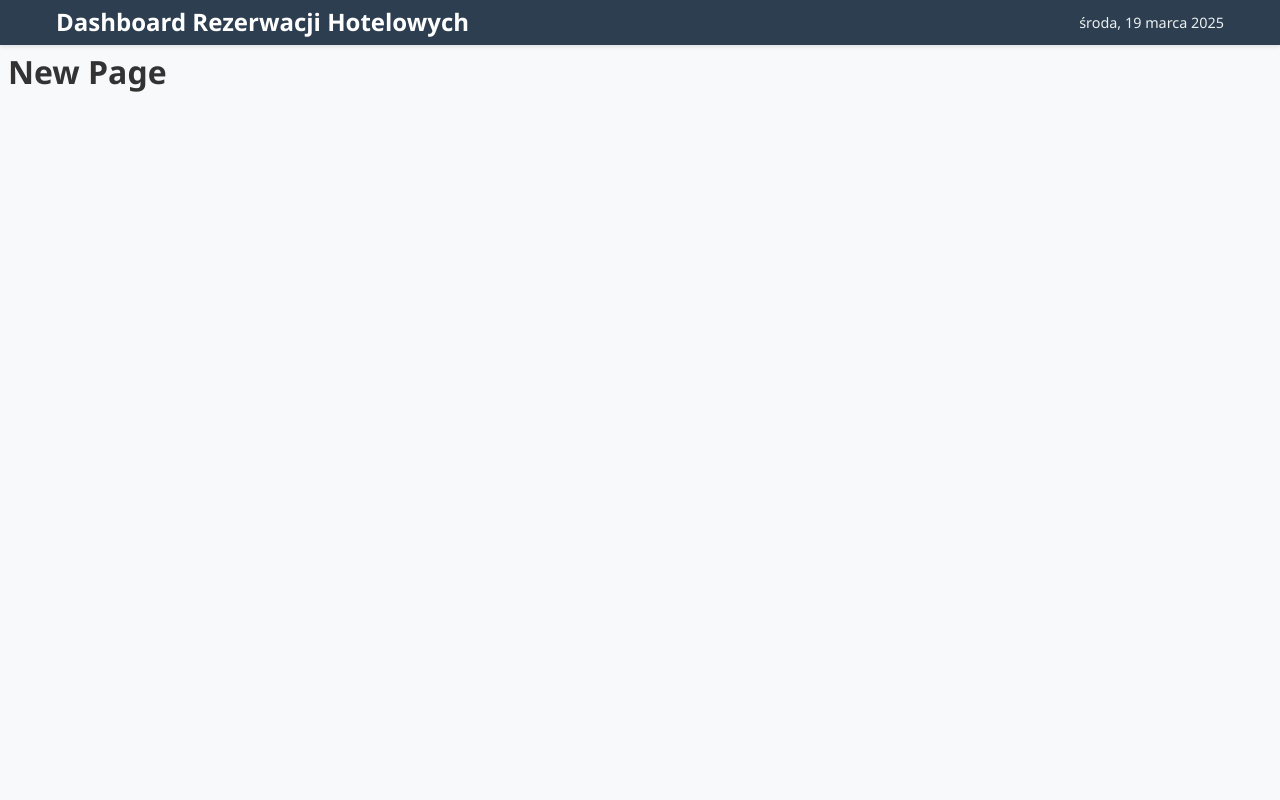
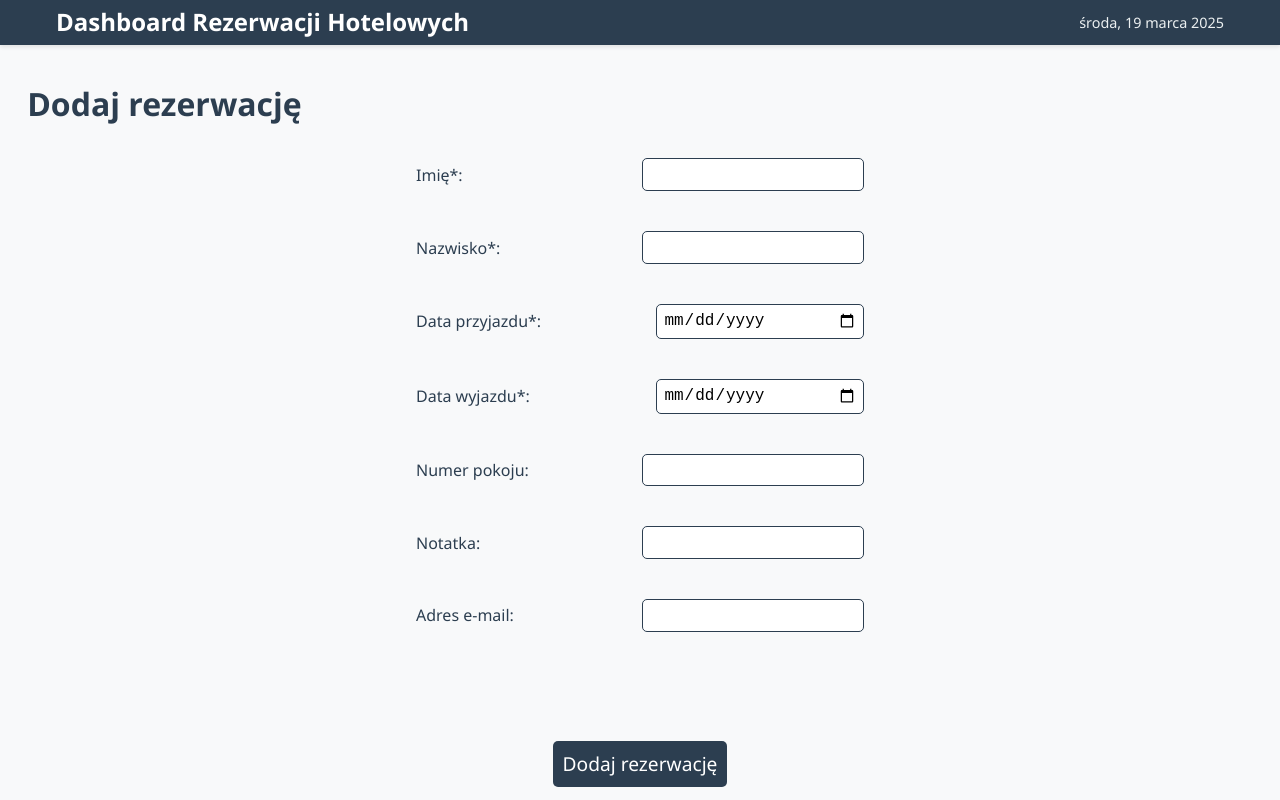
Before and after one commit to MagicianPL/ReservationsDashboard, a React (Vite) app: page /add in a window 1280 px wide. Built offline with nearby package versions, Linux system fonts and the light colour scheme.

Commit message:
Adding new reservation feature implemented

```diff
--- a/src/App.tsx
+++ b/src/App.tsx
@@ -1,14 +1,41 @@
-import { useState, useEffect } from 'react'
+import { useState, useEffect, useMemo } from 'react'
 import './App.css'
 import ReservationBoard from './components/ReservationsDashboard/ReservationBoard'
 import Header from './components/Header/Header'
 import { Reservation } from './types/reservation'
 import reservationsData from './data/reservations.json'
 import { mapResponseObjectToReservation } from './utils/reservationUtils'
+import { BrowserRouter, Route, Routes } from 'react-router'
+import CreateReservation from './components/CreateReservation/CreateReservation'
+
+interface HomePageProps {
+  loading: boolean;
+  reservations: Reservation[];
+};
+
+const HomePage: React.FC<HomePageProps> = ({ loading, reservations }) => {
+  return (
+    <div className="app-container">
+      <Header />
+      <main className="main-content">
+        {loading ? (
+          <div className="loading">Ładowanie danych rezerwacji...</div>
+        ) : (
+          <ReservationBoard reservations={reservations} />
+        )}
+      </main>
+    </div>
+  );
+};
 
 function App() {
   const [reservations, setReservations] = useState<Reservation[]>([])
   const [loading, setLoading] = useState(true)
+
+  const reservedRooms = useMemo(() => {
+    const roomNumbers = reservations.map(reservation => reservation.roomNumber);
+    return new Set(roomNumbers);
+  }, [reservations]);
 
   useEffect(() => {
     setTimeout(() => {
@@ -24,16 +51,12 @@ function App() {
   }, [])
 
   return (
-    <div className="app-container">
-      <Header />
-      <main className="main-content">
-        {loading ? (
-          <div className="loading">Ładowanie danych rezerwacji...</div>
-        ) : (
-          <ReservationBoard reservations={reservations} />
-        )}
-      </main>
-    </div>
+    <BrowserRouter>
+      <Routes>
+        <Route path="/" element={<HomePage loading={loading} reservations={reservations} />} />
+        <Route path="/add" element={<CreateReservation reservations={reservations} setReservations={setReservations} reservedRooms={reservedRooms} />} />
+      </Routes>
+    </BrowserRouter>
   )
 }
 
--- /dev/null
+++ b/src/components/CreateReservation/CreateReservation.css
@@ -0,0 +1,59 @@
+.page-title {
+    margin: 2rem 0 2rem 1.2rem;
+    color: #2c3e50;
+}
+
+form {
+    display: flex;
+    margin-top: 2.2rem;
+    justify-content: center;
+}
+
+.form-content {
+    display: flex;
+    flex-direction: column;
+    align-items: center;
+    gap: 2.5rem;
+    min-width: 28rem;
+}
+
+.form-input {
+    margin-left: 1.8rem;
+}
+
+form label {
+    color: #2c3e50;
+    width: 100%;
+    display: flex;
+    justify-content: space-between;
+    align-items: center;
+    font-size: 1rem;
+}
+
+form input {
+    border-radius: 5px;
+    padding: 0.4rem;
+    border: 1px solid #2c3e50;
+    font-size: 1rem;
+    min-width: 13rem;
+}
+
+input:focus {
+    border: 1px solid rgb(52, 152, 219);
+}
+
+.form-error {
+    color: red;
+    min-height: 1.5rem;
+}
+
+form button {
+    background-color: #2c3e50;
+    border-radius: 5px;
+    padding: 0.6rem;
+    border: none;
+    color: white;
+    font-size: 1.2rem;
+    font-weight: 500;
+    margin-top: 0.3rem;
+}
--- a/src/components/CreateReservation/CreateReservation.tsx
+++ b/src/components/CreateReservation/CreateReservation.tsx
@@ -1,13 +1,115 @@
 import React from 'react';
 import Header from '../Header/Header';
 import '../../App.css';
+import './CreateReservation.css';
+import { getTodayDateForDateInput } from '../../utils/dateFormatters';
+import { Reservation } from '../../types/reservation';
+import { emailRegex } from '../../utils/reservationUtils';
+import { useNavigate } from 'react-router';
 
-const CreateReservation: React.FC = () => {
+interface CreateReservationProps {
+    reservations: Reservation[];
+    setReservations: React.Dispatch<React.SetStateAction<Reservation[]>>;
+    reservedRooms: Set<string | undefined>;
+}
+
+const CreateReservation: React.FC<CreateReservationProps> = ({ reservations, setReservations, reservedRooms }) => {
+    const [formState, setFormState] = React.useState({
+        firstName: '',
+        lastName: '',
+        arrivalDate: '',
+        departureDate: '',
+        roomNumber: '',
+        notes: '',
+        email: '',
+    });
+    const [formError, setFormError] = React.useState('');
+    const navigate = useNavigate();
+
+    const handleInputChange = (event: React.ChangeEvent<HTMLInputElement>) => {
+        const { name, value } = event.target;
+
+        setFormState(prevState => ({
+            ...prevState,
+            [name]: value,
+        }))
+    };
+
+    const handleFormSubmit = (event: React.FormEvent<HTMLFormElement>) => {
+        event.preventDefault();
+        setFormError('');
+
+        if (!formState.firstName || !formState.lastName || !formState.arrivalDate || !formState.departureDate) {
+            setFormError('Wymagane pola są niewypełnione.');
+            return;
+        };
+
+        if (formState.email.length && !emailRegex.test(formState.email)) {
+            setFormError('Wprowadź poprawny adres e-mail.');
+            return;
+        }
+
+        if (formState.roomNumber && reservedRooms.has(formState.roomNumber)) {
+            setFormError('Pokój o podanym numerze jest już zarezerwowany.');
+            return;
+        }
+
+        // Create new reservation and set it to a state
+        const status = getTodayDateForDateInput() === formState.arrivalDate ? 'Due In' : 'Reserved';
+        const newReservation: Reservation = {
+            id: `res-${reservations.length + 1}`,
+            guestName: `${formState.firstName} ${formState.lastName}`,
+            checkInDate: formState.arrivalDate,
+            checkOutDate: formState.departureDate,
+            status,
+            roomNumber: formState.roomNumber,
+            notes: formState.notes,
+            email: formState.email,
+        };
+        setReservations(prevState => [...prevState, newReservation]);
+        navigate('/');
+    };
+
+
     return (
         <div className="app-container">
             <Header />
             <main className="main-content">
-                <h1>New Page</h1>
+                <h1 className='page-title'>Dodaj rezerwację</h1>
+                <form onSubmit={handleFormSubmit}>
+                    <div className='form-content'>
+                        <label>
+                            Imię*:
+                            <input type="text" className='form-input' name='firstName' value={formState.firstName} onChange={e => handleInputChange(e)} />
+                        </label>
+                        <label>
+                            Nazwisko*:
+                            <input type="text" className='form-input' name='lastName' value={formState.lastName} onChange={e => handleInputChange(e)} />
+                        </label>
+                        <label>
+                            Data przyjazdu*:
+                            <input type="date" className='form-input' name='arrivalDate' value={formState.arrivalDate} onChange={e => handleInputChange(e)} min={getTodayDateForDateInput()} />
+                        </label>
+                        <label>
+                            Data wyjazdu*:
+                            <input type="date" className='form-input' name='departureDate' value={formState.departureDate} onChange={e => handleInputChange(e)} min={formState.arrivalDate || undefined} />
+                        </label>
+                        <label>
+                            Numer pokoju:
+                            <input type="number" className='form-input' name='roomNumber' value={formState.roomNumber} onChange={e => handleInputChange(e)} />
+                        </label>
+                        <label>
+                            Notatka:
+                            <input type="text" className='form-input' name='notes' value={formState.notes} onChange={e => handleInputChange(e)} />
+                        </label>
+                        <label>
+                            Adres e-mail:
+                            <input type="email" className='form-input' name='email' value={formState.email} onChange={e => handleInputChange(e)} />
+                        </label>
+                        <p className='form-error'>{formError}</p>
+                        <button type="submit">Dodaj rezerwację</button>
+                    </div>
+                </form>
             </main>
         </div>
     );
--- a/src/main.tsx
+++ b/src/main.tsx
@@ -1,17 +1,10 @@
 import { StrictMode } from 'react'
 import { createRoot } from 'react-dom/client'
-import { BrowserRouter, Route, Routes } from 'react-router'
 import './index.css'
 import App from './App.tsx'
-import CreateReservation from './components/CreateReservation/CreateReservation.tsx'
 
 createRoot(document.getElementById('root')!).render(
   <StrictMode>
-    <BrowserRouter>
-      <Routes>
-        <Route path="/" element={<App />} />
-        <Route path="/add" element={<CreateReservation />} />
-      </Routes>
-    </BrowserRouter>
+    <App />
   </StrictMode>
 )
--- a/src/utils/dateFormatters.ts
+++ b/src/utils/dateFormatters.ts
@@ -6,3 +6,12 @@ export const formatDate = (dateString: string): string => {
     year: 'numeric'
   });
 };
+
+export const getTodayDateForDateInput = (): string => {
+const today = new Date();
+const year = today.getFullYear();
+const month = String(today.getMonth() + 1).padStart(2, '0');
+const day = String(today.getDate()).padStart(2, '0');
+
+return `${year}-${month}-${day}`;
+};
--- a/src/utils/reservationUtils.ts
+++ b/src/utils/reservationUtils.ts
@@ -20,3 +20,5 @@ export const mapResponseObjectToReservation = (data: ReservationResponse): Reser
     email: data.email
   };
 };
+
+export const emailRegex = /^[^\s@]+@[^\s@]+\.[^\s@]+$/;
```
